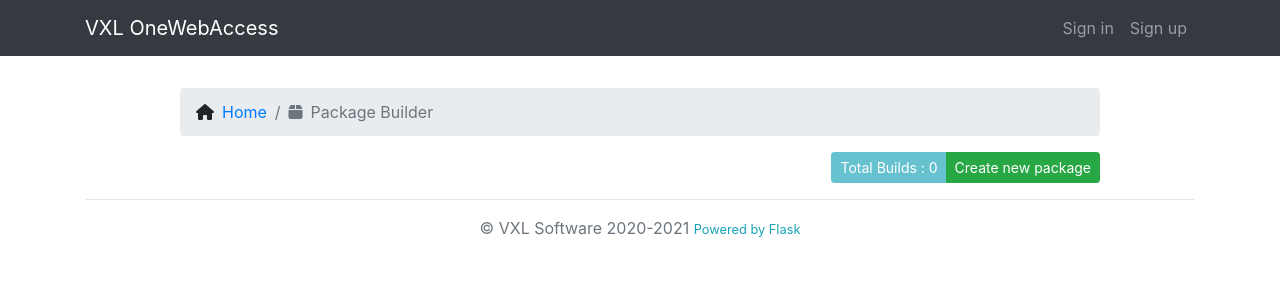
After one commit to ppokhriyal/OneWebAccess, a Flask app: page /pb/home in a window 1280 px wide. The commit adds this page. Shown: the top 300 px of the page. Run offline with Flask 2, Linux system fonts and the light colour scheme; some libraries are stand-ins or nearby versions.

Commit message:
OneWebAccess

```diff
--- a/onewebaccess/__init__.py
+++ b/onewebaccess/__init__.py
@@ -10,11 +10,14 @@ app.config ['SQLALCHEMY_BINDS'] = {'users':'sqlite:///users.db'}
 db = SQLAlchemy(app)
 bcrypt = Bcrypt(app)
 login_manager = LoginManager(app)
-login_manager.login_view = 'home.singin'
+login_manager.session_protection = "strong"
+login_manager.login_view = 'home.signin'
 login_manager.login_message_category = 'info'
 
 #Import Blueprint routes objects
 from onewebaccess.home.routes import blue
+from onewebaccess.packagebuild.routes import blue
 
 #Register Blueprint
 app.register_blueprint(home.routes.blue)
+app.register_blueprint(packagebuild.routes.blue,url_prefix='/pb')
--- a/onewebaccess/home/templates/home/index.html
+++ b/onewebaccess/home/templates/home/index.html
@@ -16,7 +16,7 @@
 		</div>
 		<div class="col">
   			<ul style="list-style-type:none;">
-  				<li class="mt-2"><i class="fas fa-box mr-3"></i><a href="">Package Building</a></li>
+  				<li class="mt-2"><i class="fas fa-box mr-3"></i><a href="{{url_for('packagebuild.home')}}">Package Builder</a></li>
   				<li class="mt-2"><i class="fas fa-cubes mr-3"></i><a href="">Firmware Updates</a></li>
   				<li class="mt-2"><i class="fas fa-diagnoses mr-3"></i><a href="">Image Build</li>
   			</ul>
--- a/onewebaccess/home/templates/home/layout.html
+++ b/onewebaccess/home/templates/home/layout.html
@@ -65,6 +65,12 @@
         </div>
       </div>
     </div>
+    <!--Footer-->
+    <div class="footer container-lg width-full px-3" role="contentinfo">
+      <hr>
+       <p class="text-center text-muted text-decoration-none">&copy; VXL Software 2020-2021 <small class="text-info">Powered by Flask</small> </p>
+    </div>
+
     <!-- Optional JavaScript -->
     <!-- jQuery first, then Popper.js, then Bootstrap JS -->
     <script src="https://code.jquery.com/jquery-3.4.1.slim.min.js" integrity="sha384-J6qa4849blE2+poT4WnyKhv5vZF5SrPo0iEjwBvKU7imGFAV0wwj1yYfoRSJoZ+n" crossorigin="anonymous"></script>
--- a/onewebaccess/home/templates/home/login.html
+++ b/onewebaccess/home/templates/home/login.html
@@ -1,8 +1,8 @@
 {% extends 'home/layout.html' %}
 {% block content %}
 	<div class="cardborder-0">
-		<div class="card-header"><h4>Sign in</h4></div>
-  		<div class="card-body">
+		<div class="card-header bg-dark text-white"><h4>Sign in</h4></div>
+  		<div class="card-body bg-light">
   		<form method="POST" action="">
   			{{form.hidden_tag()}}
   			<div class="form-group">
--- a/onewebaccess/home/templates/home/register.html
+++ b/onewebaccess/home/templates/home/register.html
@@ -3,9 +3,8 @@
 	<form method="POST" action="">
 	{{ form.hidden_tag() }}
 		<div class="card border-0">
-  			<div class="card-header"><h4>Sign up</h4></div>
-  			<div class="card-body">
-
+  			<div class="card-header bg-dark text-white"><h4>Sign up</h4></div>
+  			<div class="card-body bg-light">
     			<div class="form-group">
     				<label>Username</label>
     				{% if form.username.errors %}
--- /dev/null
+++ b/onewebaccess/packagebuild/routes.py
@@ -0,0 +1,16 @@
+from flask import Blueprint,render_template,url_for, flash, redirect, request, abort, session,jsonify
+from onewebaccess import app,db, bcrypt
+from onewebaccess.home.forms import LoginForm,RegistrationForm
+from flask_login import login_user, current_user, logout_user, login_required
+from onewebaccess.home.models import User
+
+blue = Blueprint('packagebuild',__name__,template_folder='templates')
+
+@blue.route('/home')
+def home():
+	return render_template('packagebuild/home.html',title='VXL : Package Builder')
+
+@blue.route('/build')
+@login_required
+def build():
+	return render_template('packagebuild/build.html',title='VXL : Package Builder')
--- /dev/null
+++ b/onewebaccess/packagebuild/templates/packagebuild/home.html
@@ -0,0 +1,15 @@
+{% extends 'home/layout.html' %}
+{% block content %}
+	<nav aria-label="breadcrumb">
+  		<ol class="breadcrumb">
+    		<li class="breadcrumb-item"><i class="fas fa-home mr-2"></i><a href="{{url_for('home.home')}}">Home</a></li>
+    		<li class="breadcrumb-item active" aria-current="page"><i class="fas fa-box mr-2"></i>Package Builder</li>
+  		</ol>
+	</nav>
+	<div class="btn-group float-right" role="group" aria-label="Basic example">
+		<button type="button" class="btn btn-sm btn-info" disabled>Total Builds : 0</button>
+		<a class="btn btn-sm btn-primary btn-success" href="{{url_for('packagebuild.build')}}" role="button">Create new package</a>
+	</div>
+
+
+{% endblock content %}
--- a/run.py
+++ b/run.py
@@ -1,3 +1,3 @@
 from onewebaccess import app
 
-app.run(debug=True)
+app.run(debug=True,host='0.0.0.0')
```
Also changed, not shown: onewebaccess/packagebuild/templates/packagebuild/build.html (added, +10 -0 lines), onewebaccess/packagebuild/__init__.py (added), onewebaccess/users.db.
